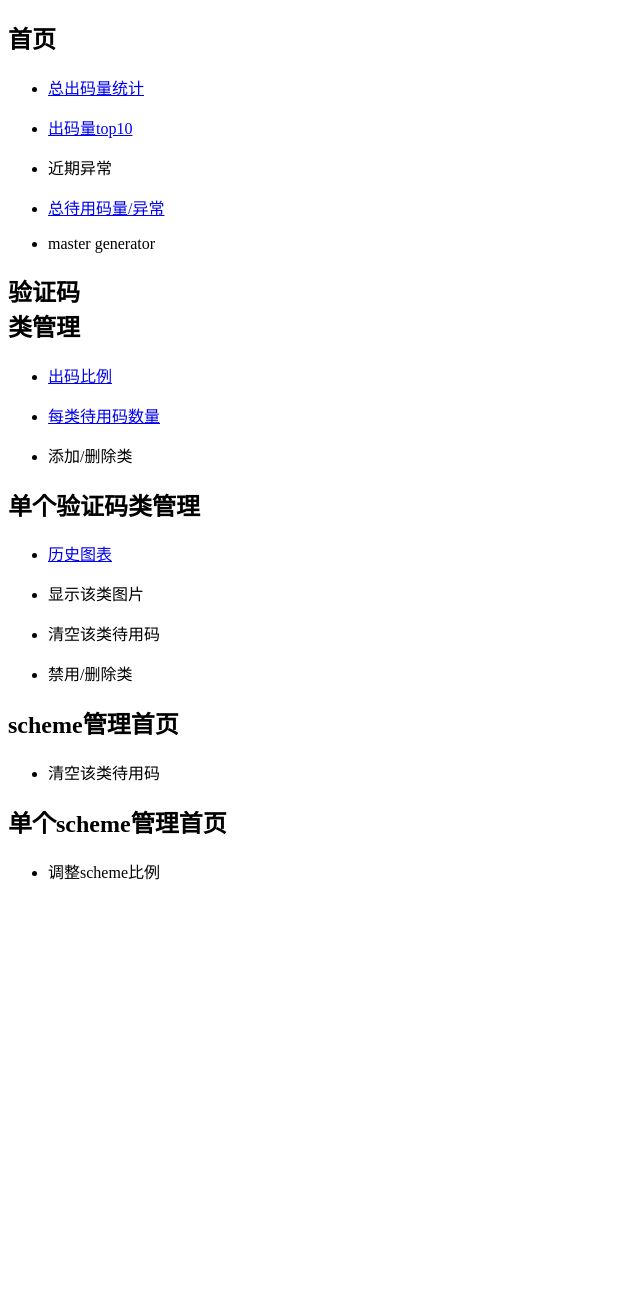
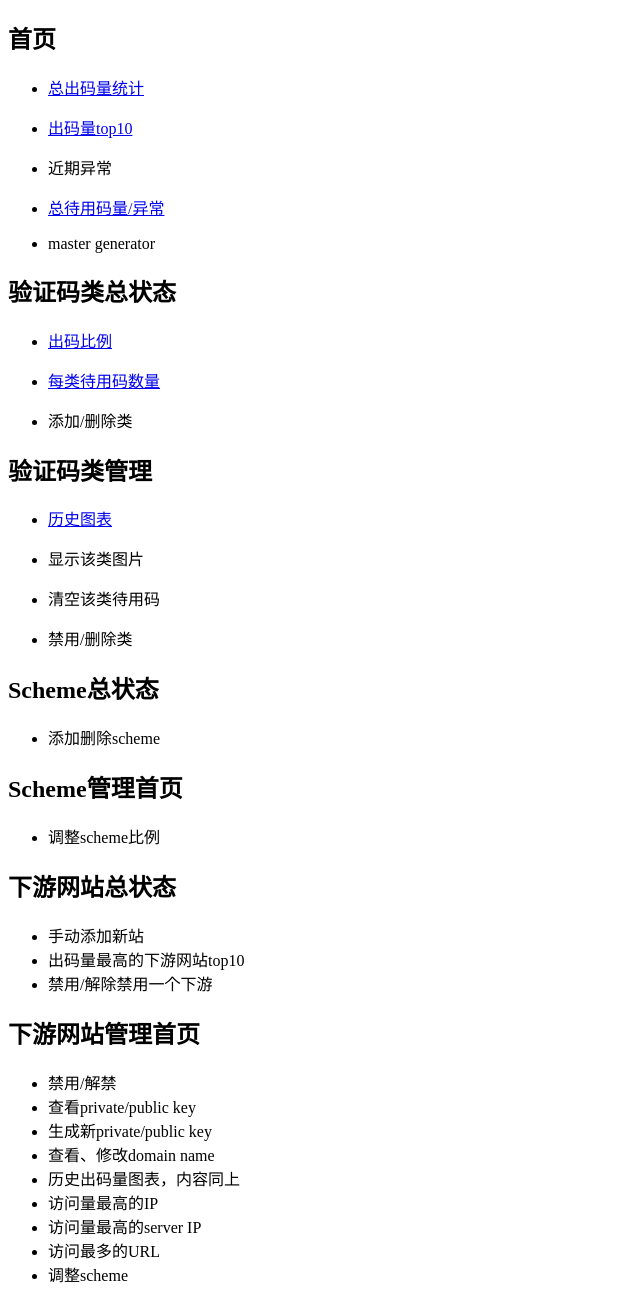
Before and after one commit to lly8877/captcha, a CodeIgniter app: a page that uses super/application/views/maintemplate.php in a window 1280 px wide. Shown: the whole page, without its empty margins (0-640 px from the left). Before the commit the page ends 880 px from the top, so only its background shows below. Run offline with CodeIgniter, Linux system fonts and the light colour scheme; data that the repository does not hold is empty; some libraries are stand-ins or nearby versions.

Commit message:
changed some typo

```diff
--- a/super/application/views/maintemplate.php
+++ b/super/application/views/maintemplate.php
@@ -32,7 +32,7 @@
     <ul>
       <li><a>master generator</a></li>
     </ul>
-  <h2>验证码<br>类管理</h2>
+  <h2>验证码类总状态</h2>
     <ul>
       <li><a href="<?= base_url() ?>log/by_class/year">出码比例</a></li>
     </ul>
@@ -42,7 +42,7 @@
     <ul>
       <li><a>添加/删除类</a></li>
     </ul>
-  <h2>单个验证码类管理</h2>
+  <h2>验证码类管理</h2>
     <ul>
       <li><a href="<?= base_url() ?>log/single_class_history/1">历史图表</a></li>
     </ul>
@@ -55,13 +55,31 @@
     <ul>
       <li><a>禁用/删除类</a></li>
     </ul>
-  <h2>scheme管理首页</h2>
+  <h2>Scheme总状态</h2>
     <ul>
-      <li><a>清空该类待用码</a></li>
+      <li><a>添加删除scheme</a></li>
     </ul>
-  <h2>单个scheme管理首页</h2>
+  <h2>Scheme管理首页</h2>
     <ul>
       <li><a>调整scheme比例</a></li>
+    </ul>
+  <h2>下游网站总状态</h2>
+    <ul>
+      <li><a>手动添加新站</a></li>
+      <li><a>出码量最高的下游网站top10</a></li>
+      <li><a>禁用/解除禁用一个下游</a></li>
+    </ul>
+  <h2>下游网站管理首页</h2>
+    <ul>
+      <li><a>禁用/解禁</a></li>
+      <li><a>查看private/public key</a></li>
+      <li><a>生成新private/public key</a></li>
+      <li><a>查看、修改domain name</a></li>
+      <li><a>历史出码量图表，内容同上</a></li>
+      <li><a>访问量最高的IP</a></li>
+      <li><a>访问量最高的server IP</a></li>
+      <li><a>访问最多的URL</a></li>
+      <li><a>调整scheme</a></li>
     </ul>
  </div>
   <div id="content"><?= $content ?></div>
```
Also changed, not shown: css/all.css (+7 -2 lines).
